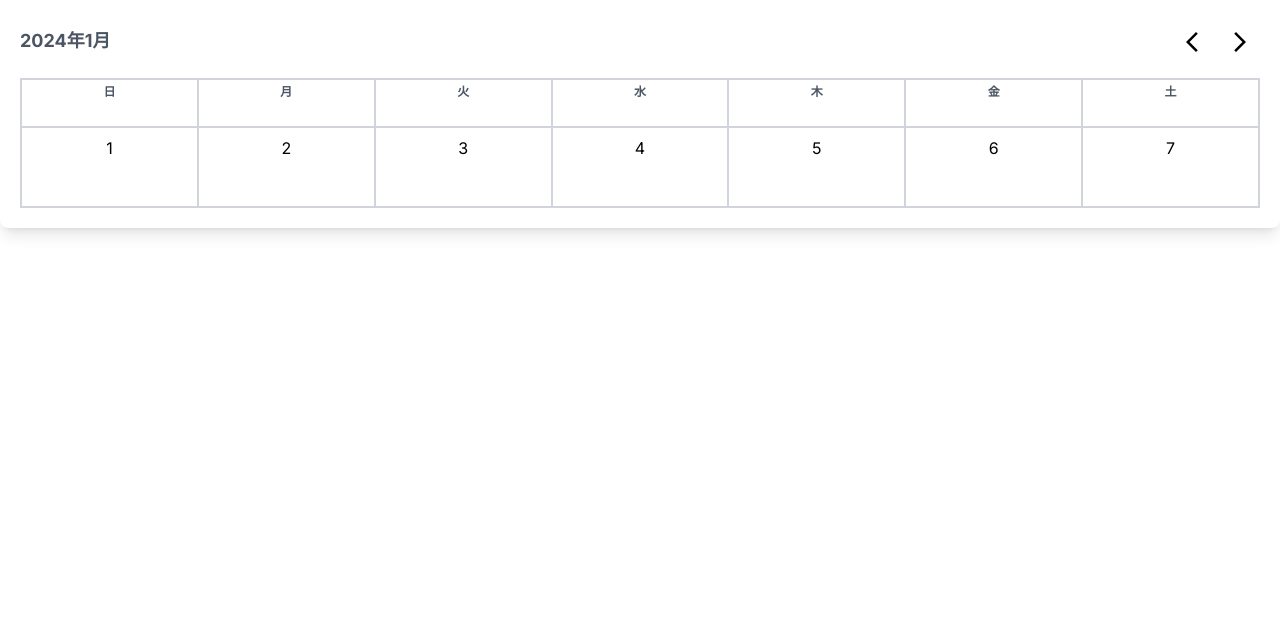
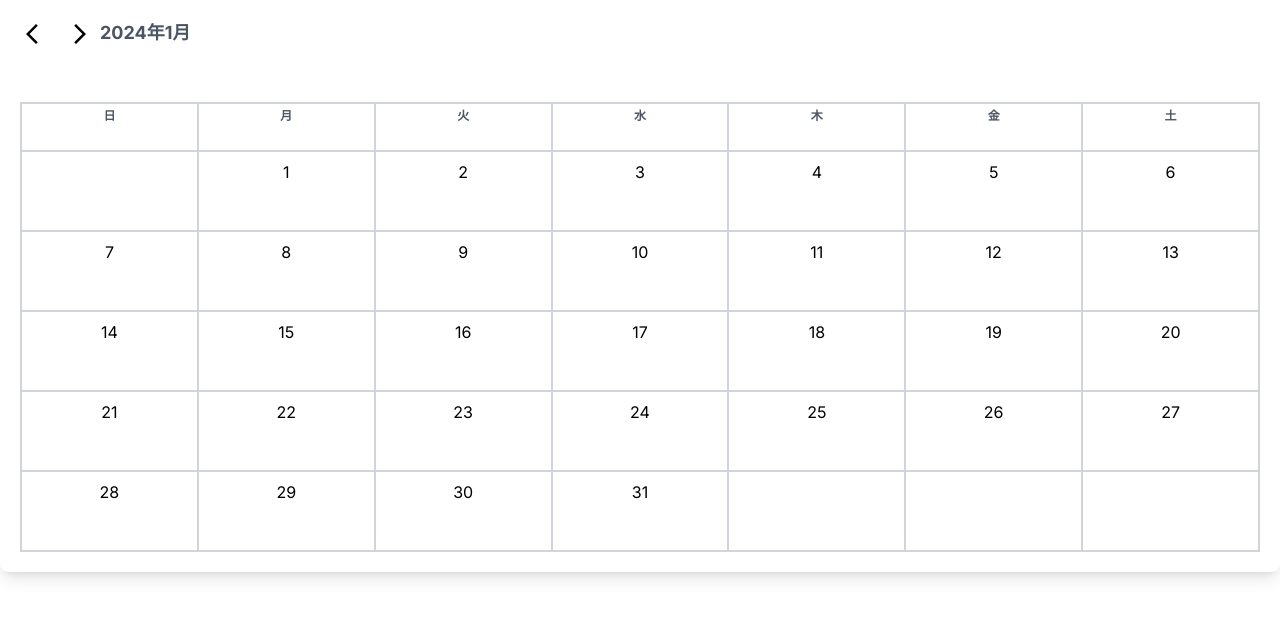
Before and after one commit to syunsuke-I/nextjs_ts_calendar, a Next.js app: page / in a window 1280 px wide. Shown: the top 618 px of the page. Built offline with nearby package versions, Linux system fonts and the light colour scheme.

Commit message:
カレンダーの表示

```diff
--- a/app/page.tsx
+++ b/app/page.tsx
@@ -1,37 +1,12 @@
-import ArrowForwardIosIcon from '@mui/icons-material/ArrowForwardIos';
-import ArrowBackIosNewIcon from '@mui/icons-material/ArrowBackIosNew';
+import React from 'react';
+import Calendar from '../components/Calender';
 
-function Calendar() {
-
+const App: React.FC = () => {
   return (
-    <div className="bg-white shadow-lg rounded-lg p-5">
-      <div className="flex justify-between items-center mb-4">
-        <span className="text-lg font-bold text-gray-600">2024年1月</span>
-        <div className="space-x-2">
-          <button className="p-2 rounded-md "><ArrowBackIosNewIcon/></button>
-          <button className="p-2 rounded-md "><ArrowForwardIosIcon/></button>
-        </div>
-      </div>
-      <div className="grid grid-cols-7 text-center border border-gray-300">
-        {/* 曜日 */}
-        <div className="w-full h-12 font-bold text-xs text-gray-600 border border-gray-300 py-1">日</div>
-        <div className="w-full h-12 font-bold text-xs text-gray-600 border border-gray-300 py-1">月</div>
-        <div className="w-full h-12 font-bold text-xs text-gray-600 border border-gray-300 py-1">火</div>
-        <div className="w-full h-12 font-bold text-xs text-gray-600 border border-gray-300 py-1">水</div>
-        <div className="w-full h-12 font-bold text-xs text-gray-600 border border-gray-300 py-1">木</div>
-        <div className="w-full h-12 font-bold text-xs text-gray-600 border border-gray-300 py-1">金</div>
-        <div className="w-full h-12 font-bold text-xs text-gray-600 border border-gray-300 py-1">土</div>
-        {/* 日付 */}
-        <div className="w-full h-20 border py-2 border-gray-300">1</div>
-        <div className="w-full h-20 border py-2 border-gray-300">2</div>
-        <div className="w-full h-20 border py-2 border-gray-300">3</div>
-        <div className="w-full h-20 border py-2 border-gray-300">4</div>
-        <div className="w-full h-20 border py-2 border-gray-300">5</div>
-        <div className="w-full h-20 border py-2 border-gray-300">6</div>
-        <div className="w-full h-20 border py-2 border-gray-300">7</div>
-      </div>
+    <div className="App">
+      <Calendar/>
     </div>
   );
 }
 
-export default Calendar;
+export default App;
--- /dev/null
+++ b/components/CalendarComponentDaysParts.tsx
@@ -0,0 +1,50 @@
+import React from 'react';
+
+interface Props {
+  year: number;
+  month: number;
+}
+
+const CalendarComponent: React.FC<Props> = ({ year, month }) => {
+  // カレンダーのデータを生成
+  let day : Date = new Date(year, month - 1, 1);
+  const end_of_month : Date = new Date(year, month, 0);
+  const cal : number[][] = make_cal(day, end_of_month);
+
+  function make_cal(day: Date, end_of_month: Date): number[][] {
+
+    // 必要な行数（週の数）を計算
+    let firstDayOfWeek : number = new Date(day.getFullYear(), day.getMonth(), 1).getDay();
+    let weeksInMonth : number = Math.ceil((end_of_month.getDate() + firstDayOfWeek) / 7);
+
+    // カレンダーの初期化
+    let cal: number[][] = new Array(weeksInMonth).fill(null).map(() => new Array(7).fill(null));
+
+    // 第何週かを管理する
+    let week_num : number = 0;
+    day.setDate(1);  // 日付を月の初日にリセット
+
+    for (let i = 1; i <= end_of_month.getDate(); i++) {
+      cal[week_num][day.getDay()] = i;
+      if (day.getDay() === 6) week_num++;
+      day.setDate(day.getDate() + 1);
+    }
+    return cal;
+  }
+
+  return (
+    <>
+        {/* 日付のセルを動的に生成 */}
+        {cal.map((week, i) =>
+          week.map((day, j) =>
+            <div key={`day-${i}-${j}`} className="w-full h-20 border py-2 border-gray-300">
+              {day || ''}
+            </div>
+          )
+        )}
+    </>
+
+  );
+}
+
+export default CalendarComponent;
--- /dev/null
+++ b/components/Calender.tsx
@@ -0,0 +1,58 @@
+"use client";
+
+import React, { useState } from 'react';
+import CalendarComponent from './CalendarComponentDaysParts';
+
+import ArrowBackIosNewIcon from '@mui/icons-material/ArrowBackIosNew';
+import ArrowForwardIosIcon from '@mui/icons-material/ArrowForwardIos';
+
+const ParentComponent: React.FC = () => {
+  // 現在の年月の状態を保持
+  const [currentYear, setCurrentYear] = useState<number>(new Date().getFullYear());
+  const [currentMonth, setCurrentMonth] = useState<number>(new Date().getMonth() + 1);
+
+  // 前の月に移動
+  const goToPreviousMonth = () => {
+    setCurrentMonth((prevMonth) => prevMonth === 1 ? 12 : prevMonth - 1);
+    if (currentMonth === 1) {
+      setCurrentYear((prevYear) => prevYear - 1);
+    }
+  };
+
+  // 次の月に移動
+  const goToNextMonth = () => {
+    setCurrentMonth((prevMonth) => prevMonth === 12 ? 1 : prevMonth + 1);
+    if (currentMonth === 12) {
+      setCurrentYear((prevYear) => prevYear + 1);
+    }
+  };
+
+  return (
+    <>
+      <div className="flex items-center mb-4 p-3">
+        {/* 月を切り替えるボタン */}
+        <div className="space-x-2">
+          <button className="p-2 rounded-md " onClick={goToPreviousMonth}><ArrowBackIosNewIcon/></button>
+          <button className="p-2 rounded-md " onClick={goToNextMonth}><ArrowForwardIosIcon/></button>
+        </div>
+        {/* 年月の表示 */}
+        <span className="text-lg font-bold text-gray-600">{currentYear}年{currentMonth}月</span>
+      </div>
+      <div className="bg-white shadow-lg rounded-lg p-5">
+        <div className="grid grid-cols-7 text-center border border-gray-300">
+          <div className="w-full h-12 font-bold text-xs text-gray-600 border border-gray-300 py-1">日</div>
+          <div className="w-full h-12 font-bold text-xs text-gray-600 border border-gray-300 py-1">月</div>
+          <div className="w-full h-12 font-bold text-xs text-gray-600 border border-gray-300 py-1">火</div>
+          <div className="w-full h-12 font-bold text-xs text-gray-600 border border-gray-300 py-1">水</div>
+          <div className="w-full h-12 font-bold text-xs text-gray-600 border border-gray-300 py-1">木</div>
+          <div className="w-full h-12 font-bold text-xs text-gray-600 border border-gray-300 py-1">金</div>
+          <div className="w-full h-12 font-bold text-xs text-gray-600 border border-gray-300 py-1">土</div>
+          {/* CalendarComponent のレンダリング */}
+          <CalendarComponent year={currentYear} month={currentMonth} />
+          </div>
+      </div>
+    </>
+  );
+};
+
+export default ParentComponent;
```
